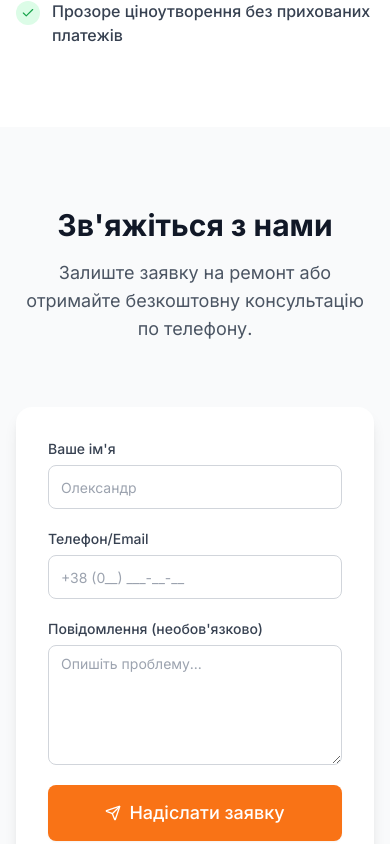
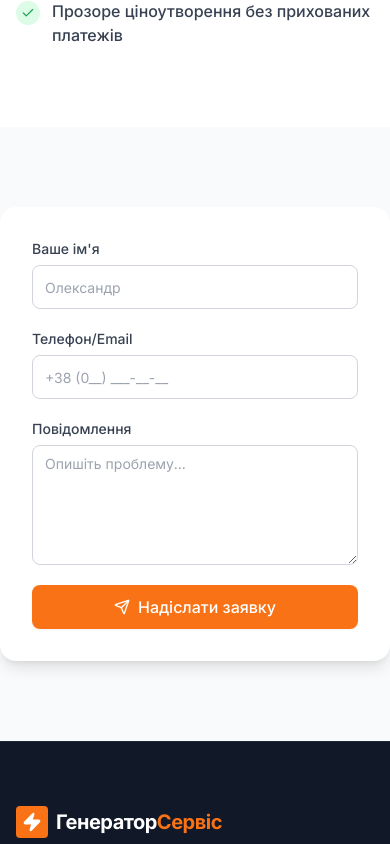
Before and after one commit to AlanKharisov/Generator, a React (Vite) app: page / in a window 390 px wide. Shown: the part 4740-5584 px from the top of the page. Built offline with nearby package versions, Linux system fonts and the light colour scheme.

Commit message:
Update ContactSection.tsx

```diff
--- a/src/components/ContactSection.tsx
+++ b/src/components/ContactSection.tsx
@@ -1,7 +1,7 @@
 import React, { useState } from "react";
-import { Button } from "./ui/Button";
 import { Input } from "./ui/Input";
 import { Textarea } from "./ui/Textarea";
+import { Button } from "./ui/Button";
 import { Send } from "lucide-react";
 
 export function ContactSection() {
@@ -13,9 +13,9 @@ export function ContactSection() {
     setIsSubmitting(true);
 
     const formData = {
-      name: e.currentTarget.name.value,
-      email: e.currentTarget.email.value,
-      message: e.currentTarget.message.value,
+      name: (e.currentTarget.elements.namedItem("name") as HTMLInputElement).value,
+      email: (e.currentTarget.elements.namedItem("email") as HTMLInputElement).value,
+      message: (e.currentTarget.elements.namedItem("message") as HTMLTextAreaElement).value,
     };
 
     try {
@@ -31,8 +31,8 @@ export function ContactSection() {
       }
 
       setIsSuccess(true);
+      e.currentTarget.reset();
       setTimeout(() => setIsSuccess(false), 5000);
-      e.currentTarget.reset();
     } catch (err) {
       alert("Помилка при відправці: " + err.message);
     } finally {
@@ -41,15 +41,7 @@ export function ContactSection() {
   };
 
   return (
-    <section id="contact" className="py-20 bg-gray-50">
-      <div className="container mx-auto px-4 md:px-6">
-        <div className="text-center max-w-2xl mx-auto mb-16">
-          <h2 className="text-3xl md:text-4xl font-bold text-gray-900 mb-4">Зв'яжіться з нами</h2>
-          <p className="text-lg text-gray-600">
-            Залиште заявку на ремонт або отримайте безкоштовну консультацію по телефону.
-          </p>
-        </div>
-
+    <section className="py-20 bg-gray-50">
       <div className="max-w-xl mx-auto bg-white p-8 rounded-2xl shadow-lg">
         {isSuccess ? (
           <div className="text-center text-green-600">
@@ -60,14 +52,13 @@ export function ContactSection() {
           <form onSubmit={handleSubmit} className="space-y-5">
             <Input name="name" label="Ваше ім'я" placeholder="Олександр" required />
             <Input name="email" label="Телефон/Email" placeholder="+38 (0__) ___-__-__" required />
-              <Textarea name="message" label="Повідомлення (необов'язково)" placeholder="Опишіть проблему..." rows={4} />
-              <Button type="submit" className="w-full" size="lg" isLoading={isSubmitting}>
+            <Textarea name="message" label="Повідомлення" placeholder="Опишіть проблему..." rows={4} />
+            <Button type="submit" isLoading={isSubmitting} className="w-full">
               <Send className="mr-2 h-4 w-4" /> Надіслати заявку
             </Button>
           </form>
         )}
       </div>
-      </div>
     </section>
   );
 }
```
Lines whose indentation alone changed are shown as unchanged.
